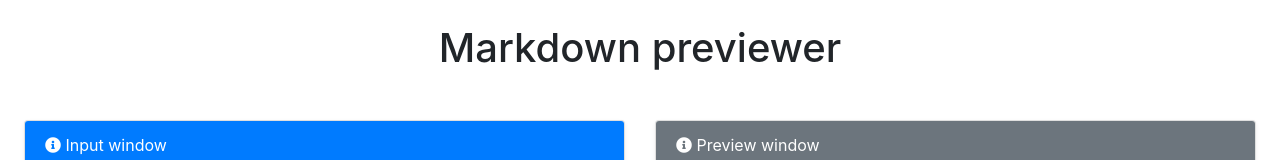
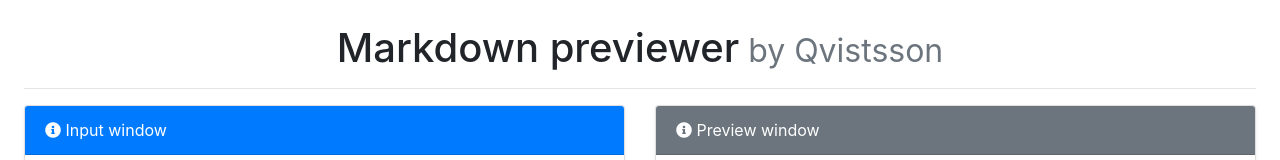
Before and after one commit to qvistdev09/markdown-previewer-portfolio, a React (Create React App) app: page / in a window 1280 px wide. Shown: the top 160 px of the page. Built offline with nearby package versions, Linux system fonts and the light colour scheme.

Commit message:
style adjustments

```diff
--- a/src/App.js
+++ b/src/App.js
@@ -26,7 +26,11 @@ class App extends React.Component {
   render() {
     return (
       <div className="container-fluid p-4">
-        <h1 className="text-center mb-5">Markdown previewer</h1>
+        <h1 className="text-center display-6">
+          Markdown previewer
+          <small className="text-muted"> by Qvistsson</small>
+          </h1>
+        <hr />
         <div className="row">
           <InputContainer
             header="Input window"
```
